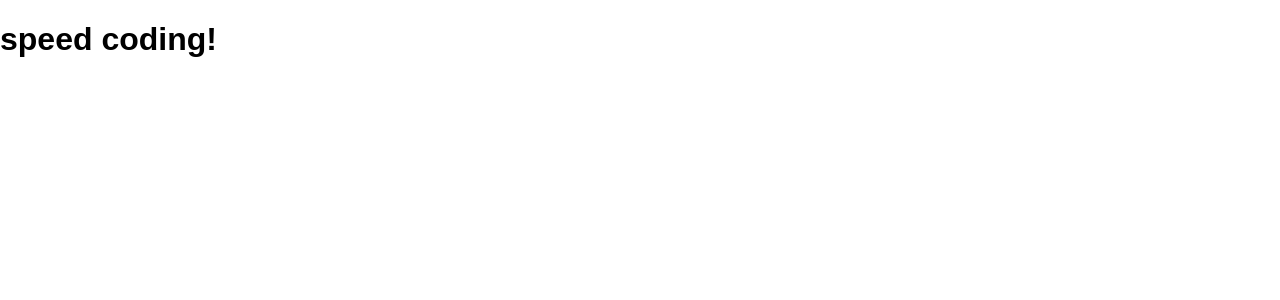
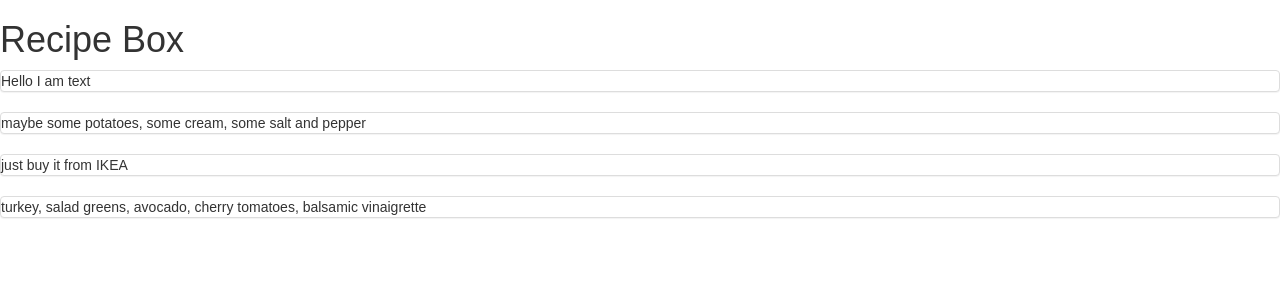
Before and after one commit to eina/recipe-box, a React (Create React App) app: page / in a window 1280 px wide. Shown: the top 300 px of the page. Built offline with nearby package versions, Linux system fonts and the light colour scheme.

Commit message:
show static recipes

```diff
--- a/public/index.html
+++ b/public/index.html
@@ -4,6 +4,7 @@
     <meta charset="utf-8">
     <meta name="viewport" content="width=device-width, initial-scale=1">
     <title>React Recipe Box</title>
+    <link rel="stylesheet" href="https://maxcdn.bootstrapcdn.com/bootstrap/latest/css/bootstrap.min.css">
   </head>
   <body>
     <div id="root"></div>
--- a/src/App.js
+++ b/src/App.js
@@ -1,10 +1,37 @@
 import React, { Component } from 'react';
 
+// components
+import RecipeList from './components/RecipeList'
+
 class App extends Component {
+  constructor(props){
+    super(props);
+    this.state = {
+      recipes: [
+        {
+          title: 'Beef Stew',
+          body: 'Hello I am text'
+        }, {
+          title: 'Mashed Potatoes',
+          body: 'maybe some potatoes, some cream, some salt and pepper'
+        }, {
+          title: 'Daim Chocolate Torte',
+          body: 'just buy it from IKEA'
+        }, {
+          title: 'Turkey Salad with Avocado',
+          body: 'turkey, salad greens, avocado, cherry tomatoes, balsamic vinaigrette'
+        },
+
+      ]
+    }
+  }
+
+
   render() {
     return (
       <div className="App">
-        <h1>speed coding!</h1>
+        <h1>Recipe Box</h1>
+        <RecipeList recipes={this.state.recipes} />
       </div>
     );
   }
--- /dev/null
+++ b/src/components/AddRecipe.js
@@ -0,0 +1 @@
+import React, { Component } from 'react';
--- /dev/null
+++ b/src/components/EditRecipe.js
@@ -0,0 +1 @@
+import React, { Component } from 'react';
--- /dev/null
+++ b/src/components/Recipe.js
@@ -0,0 +1,16 @@
+import React, { Component } from 'react';
+import { Panel } from 'react-bootstrap';
+
+class Recipe extends Component {
+  render (){
+    let { title, body } = this.props;
+
+    return (
+      <Panel header={title}>
+        {body}
+      </Panel>
+    )
+  }
+}
+
+export default Recipe;
--- /dev/null
+++ b/src/components/RecipeList.js
@@ -0,0 +1,25 @@
+import React, { Component } from 'react';
+
+// components
+import Recipe from './Recipe';
+
+class RecipeList extends Component {
+  render(){
+    // this is a prop as seen on App.js
+    const { recipes } = this.props;
+
+    const renderRecipes = () => {
+      return recipes.map((recipe, idx) => {
+        return <Recipe key={idx} {...recipe}/>
+      })
+    }
+
+    return(
+      <div>
+        { renderRecipes() }
+      </div>
+    );
+  }
+}
+
+export default RecipeList;
```
Also changed, not shown: package.json (+6 -1 lines).
